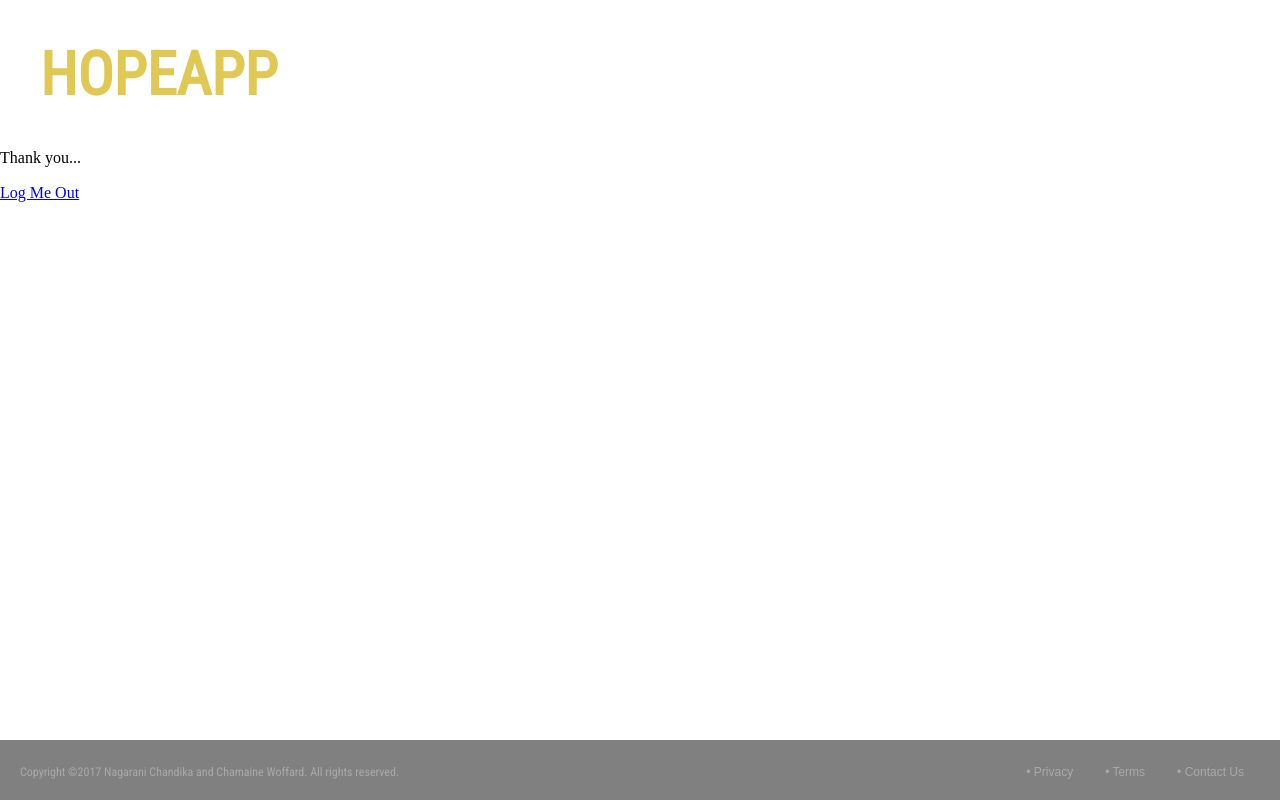
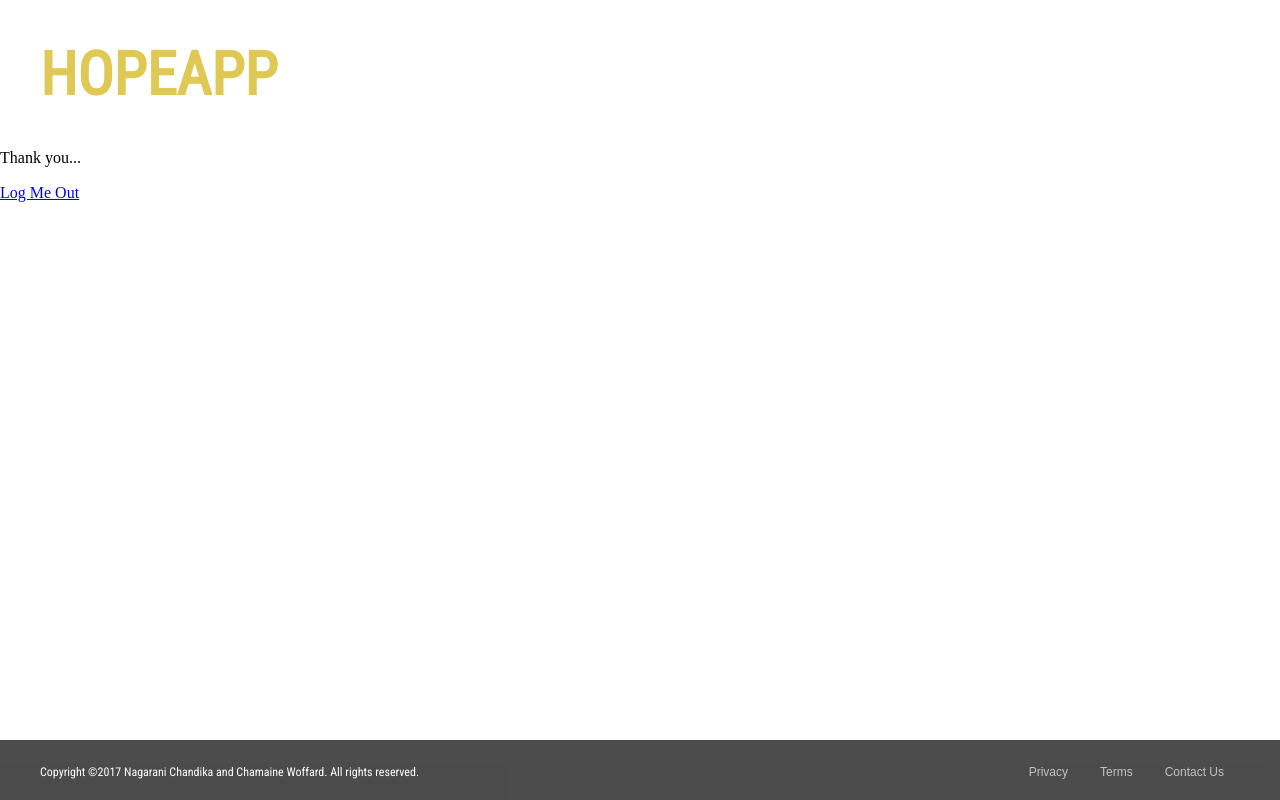
Before and after one commit to nchandika1/CharityApp, a React (Create React App) app in the folder client/: page /signout/1 in a window 1280 px wide. Built offline with nearby package versions, Linux system fonts and the light colour scheme; a web font is replaced by a local one.

Commit message:
Fixed Footer style

```diff
--- a/client/src/components/Footer/Footer.css
+++ b/client/src/components/Footer/Footer.css
@@ -2,30 +2,31 @@
 	position: absolute;
 	width: 100%;
 	height: 60px;
-	background: gray;
+	background: #000;
 	font-family: 'Roboto Condensed', sans-serif;
 	font-weight: lighter;
-	color: darkgray;
+	color: #fff;
 	text-align: center;
 	font-size: 12px;
 	text-align: center;
 	line-height: 40px;
 	bottom:0;
+	opacity: 0.7;
 }
 
 .footer >.left-text {
 	float: left;
-	margin-left: 20px;
+	margin-left: 40px;
 }
 
 .footer >.right-text {
 	float: right;
-	margin-right: 20px;
+	margin-right: 40px;
 }
 
 button {
 	margin: 0 10px;
-	background-color: gray;
+	background-color: #000;
 	color: darkgray;
 	border: none;
 }
--- a/client/src/components/Footer/Footer.js
+++ b/client/src/components/Footer/Footer.js
@@ -7,11 +7,11 @@ class Footer extends React.Component {
   render() {
   	return (
     	<div className="footer">
-    		<p className="left-text">Copyright &#169;2017 Nagarani Chandika and Chamaine Woffard.  All rights reserved.</p>
+    		<p className="left-text">Copyright ©2017 Nagarani Chandika and Chamaine Woffard.  All rights reserved.</p>
     		<p className="right-text">
-    			<button>• Privacy </button>
-    			<button>• Terms </button>
-    			<button>• Contact Us </button>
+    			<button> Privacy </button>
+    			<button> Terms </button>
+    			<button> Contact Us </button>
     		</p>
      	</div>
   	);
```
Also changed, not shown: client/src/assets/images/walk_woods.jpg (added).
